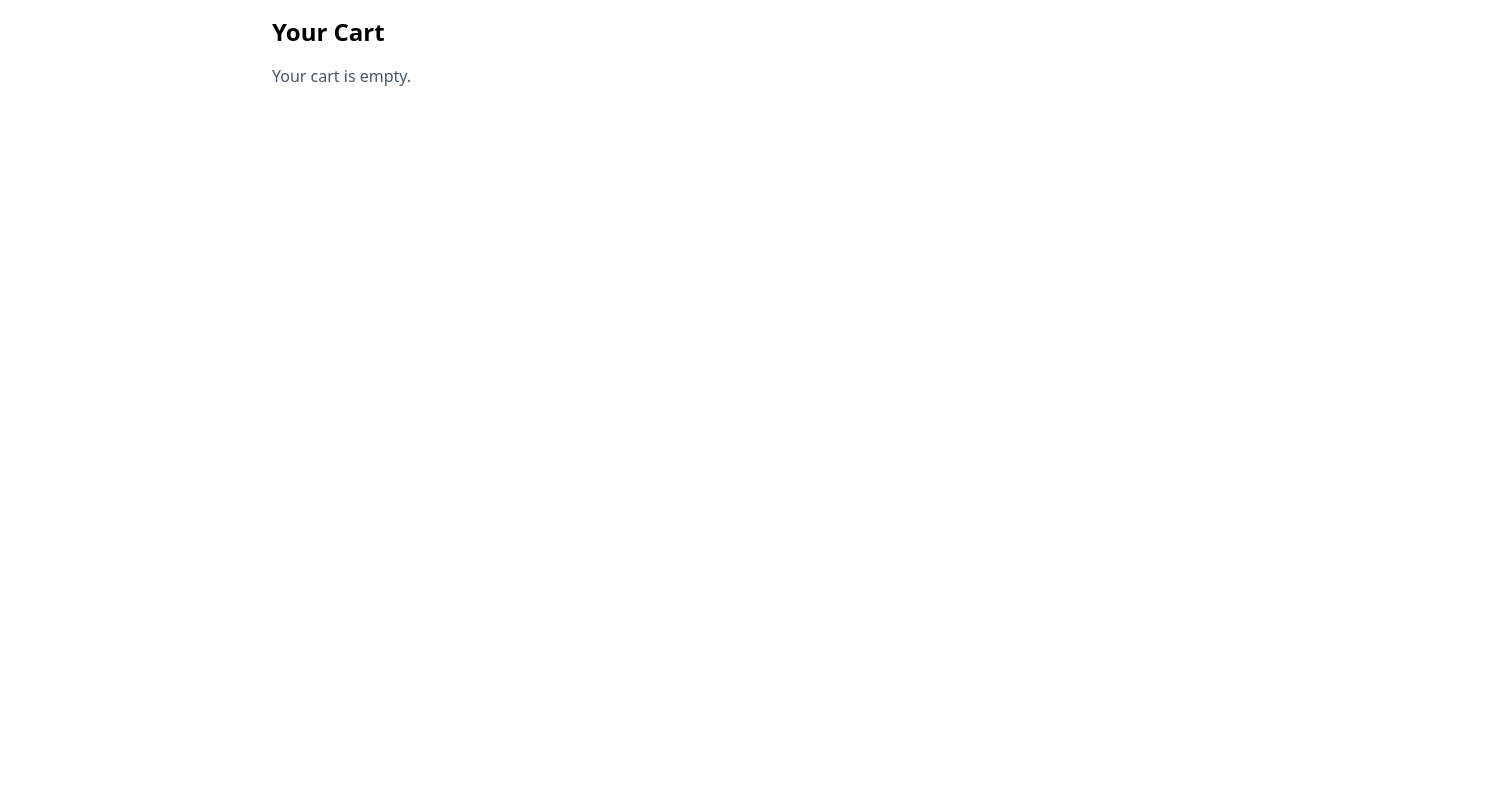
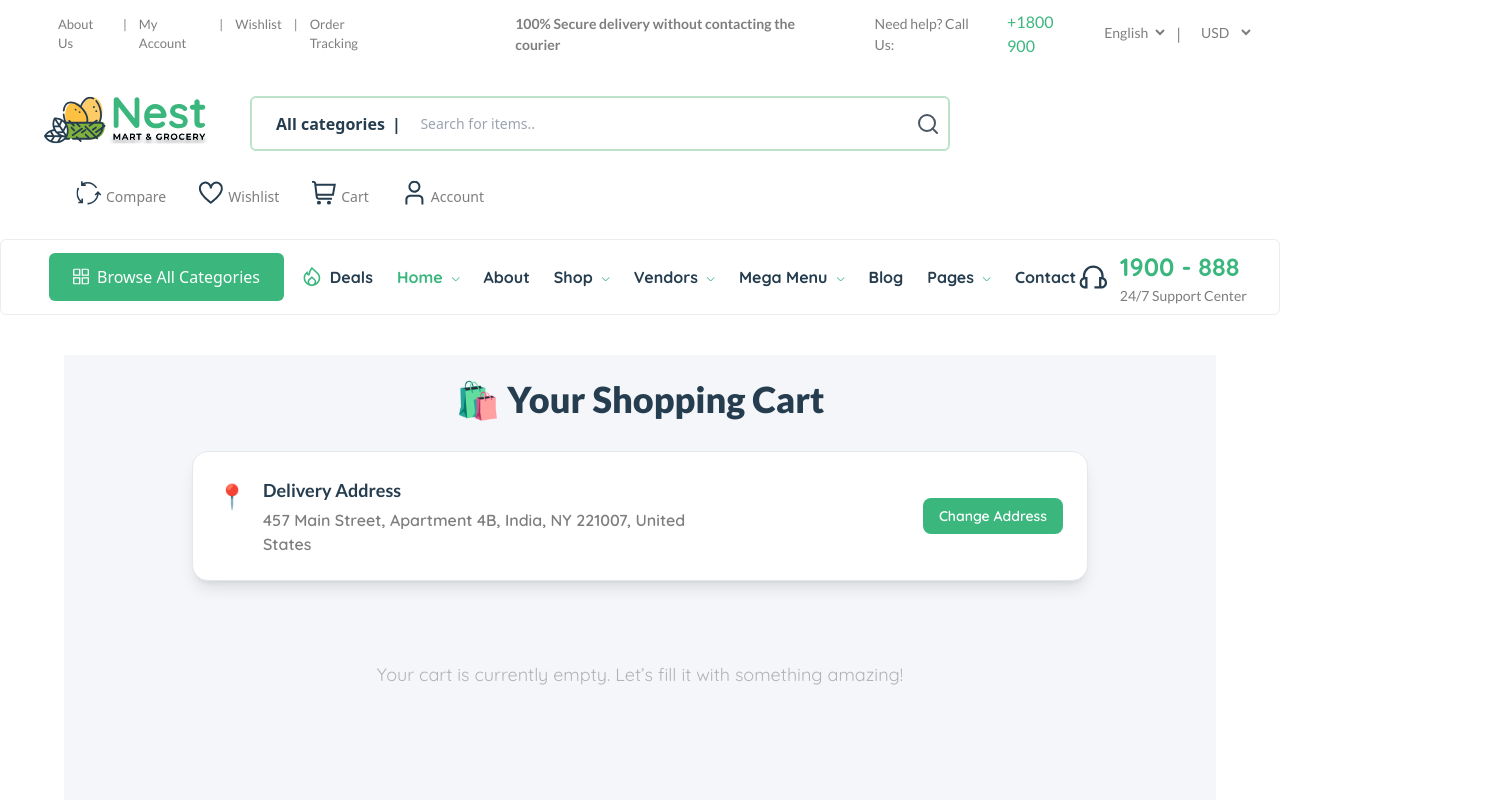
Before and after one commit to harshpratik2411/Nest, a React (Vite) app: page /cart in a window 1280 px wide. Shown: the top 800 px of the page, 1500 px wide, since content can reach past the window. Built offline with nearby package versions, Linux system fonts and the light colour scheme.

Commit message:
cart section completed

```diff
--- a/src/Pages/Cart/Cart.jsx
+++ b/src/Pages/Cart/Cart.jsx
@@ -1,8 +1,19 @@
-import React, { useContext } from "react";
-import { CartContext } from  '../../Context/CartContext'
+import React, { useContext, useEffect } from "react";
+import { CartContext } from "../../Context/CartContext";
+import AOS from "aos";
+import "aos/dist/aos.css";
+import Navbar from "../../Components/Navbar/Navbar";
+import TopNav1 from "../../Components/TopNav1/TopNav1";
+import TopNav2 from "../../Components/TopNav2/TopNav2";
+import Footer from "../../Components/Footer/Footer";
+import { IoTrashBinSharp } from "react-icons/io5";
 
 const Cart = () => {
-  const { cartItems, removeFromCart } = useContext(CartContext);
+  const { cartItems, removeFromCart, updateQuantity } = useContext(CartContext);
+
+  useEffect(() => {
+    AOS.init({ duration: 800, once: true });
+  }, []);
 
   const total = cartItems.reduce(
     (sum, item) => sum + item.price * item.quantity,
@@ -10,41 +21,156 @@ const Cart = () => {
   );
 
   return (
-    <div className="p-4 max-w-3xl mx-auto">
-      <h2 className="text-2xl font-bold mb-4">Your Cart</h2>
+    <>
+      <Navbar />
+      <TopNav2 />
+      <TopNav1 />
+      <div className="p-4 sm:p-6 max-w-6xl mt-10 mx-auto font-quicksand bg-custom-new-white-bgstoke min-h-screen">
+        <h2
+          className="text-2xl sm:text-4xl font-extrabold mb-6 sm:mb-8 text-custom-blue font-lato text-center"
+          data-aos="fade-down"
+        >
+          🛍️ Your Shopping Cart
+        </h2>
+
+        {/* Delivery Address Section */}
+        <div
+          className="bg-white rounded-2xl shadow-lg p-4 sm:p-6 mb-10 border border-gray-200 max-w-4xl mx-auto"
+          data-aos="fade-down"
+        >
+          <div className="flex flex-col sm:flex-row items-start sm:items-center justify-between gap-4">
+            <div className="flex items-start gap-4">
+              <div className="text-custom-blue text-xl sm:text-2xl mt-1">📍</div>
+              <div>
+                <h3 className="text-md sm:text-lg font-bold text-custom-blue font-lato mb-1">
+                  Delivery Address
+                </h3>
+                <p className="text-custom-new-gray font-quicksand font-semibold leading-relaxed max-w-md text-sm sm:text-base">
+                  457 Main Street, Apartment 4B, India, NY 221007, United States
+                </p>
+              </div>
+            </div>
+            <button className="bg-custom-green text-custom-white text-sm font-quicksand font-semibold px-4 py-2 rounded-lg hover:bg-green-600 transition duration-200">
+              Change Address
+            </button>
+          </div>
+        </div>
 
         {cartItems.length === 0 ? (
-        <p className="text-gray-600">Your cart is empty.</p>
+          <div className="text-center text-custom-text-lightgray mt-20 text-lg font-quicksand animate-pulse">
+            Your cart is currently empty. Let’s fill it with something amazing!
+          </div>
         ) : (
-        <div className="space-y-4">
-          {cartItems.map((item) => (
+          <div className="grid sm:grid-cols-3 gap-6 sm:gap-8">
+            <div
+              className="sm:col-span-2 space-y-6 bg-custom-white rounded-2xl shadow-lg p-4 sm:p-8 border border-custom-new-white-stroke"
+              data-aos="fade-up"
+            >
+              {cartItems.map((item, index) => (
                 <div
                   key={item.id}
-              className="flex justify-between items-center border-b pb-3"
+                  className="flex flex-col sm:flex-row justify-between items-start sm:items-center border-b border-custom-new-white-stroke pb-4 sm:pb-6 gap-4"
+                  data-aos="fade-up"
+                  data-aos-delay={index * 100}
                 >
-              <div className="flex items-center space-x-4">
-                <img src={item.image} alt={item.title} className="h-16 w-16 object-contain" />
-                <div>
-                  <h4 className="font-semibold">{item.title}</h4>
-                  <p className="text-sm text-gray-600">
+                  <div className="flex flex-col sm:flex-row items-start sm:items-center space-y-3 sm:space-y-0 sm:space-x-6 w-full">
+                    <img
+                      src={item.image}
+                      alt={item.title}
+                      className="h-20 w-20 sm:h-24 sm:w-24 object-contain border rounded-xl bg-custom-white-stroke shadow-sm"
+                    />
+                    <div className="flex-1">
+                      <h4 className="font-semibold text-lg sm:text-xl text-custom-blue font-lato">
+                        {item.title}
+                      </h4>
+                      <p className="text-sm text-custom-text-gray mt-1 font-quicksand">
                         ${item.price.toFixed(2)} × {item.quantity}
                       </p>
+                      <div className="flex space-x-2 mt-3">
+                        <button
+                          onClick={() => {
+                            if (item.quantity > 1) {
+                              updateQuantity(item.id, item.quantity - 1);
+                            } else {
+                              removeFromCart(item.id);
+                            }
+                          }}
+                          className="px-3 py-1 bg-custom-white-stroke text-custom-blue rounded hover:bg-custom-new-white transition"
+                        >
+                          -
+                        </button>
+                        <span className="px-4 py-1 border border-custom-white-stroke rounded bg-custom-white-fillstroke">
+                          {item.quantity}
+                        </span>
+                        <button
+                          onClick={() =>
+                            updateQuantity(item.id, item.quantity + 1)
+                          }
+                          className="px-3 py-1 bg-custom-white-stroke text-custom-blue rounded hover:bg-custom-new-white transition"
+                        >
+                          +
+                        </button>
+                      </div>
                     </div>
                   </div>
                   <button
                     onClick={() => removeFromCart(item.id)}
-                className="text-red-500 text-sm"
+                    className="text-red-500 hover:text-red-600 font-medium font-lato transition"
                   >
-                Remove
+                    <IoTrashBinSharp className="text-xl sm:text-2xl" />
                   </button>
                 </div>
               ))}
-          <div className="text-right pt-4">
-            <h3 className="text-xl font-bold">Total: ${total.toFixed(2)}</h3>
+            </div>
+
+            <div
+              className="bg-custom-white rounded-2xl shadow-lg p-4 sm:p-8 border border-custom-new-white-stroke sticky top-8"
+              data-aos="fade-left"
+            >
+              <div className="text-xl sm:text-2xl font-bold text-custom-blue font-lato mb-4 sm:mb-6 text-center">
+                Price Summary
+              </div>
+              <div className="space-y-3 text-custom-text-gray text-sm sm:text-base">
+                <div className="flex font-quicksand font-bold justify-between">
+                  <span>{cartItems.length} item(s)</span>
+                  <span>${total.toFixed(2)}</span>
+                </div>
+                <div>
+                  <input
+                    type="text"
+                    placeholder="Enter coupon code"
+                    className="border font-quicksand border-custom-white-stroke rounded-lg px-4 py-2 w-full mt-2"
+                  />
+                </div>
+                <div className="flex font-quicksand font-bold justify-between">
+                  <span>Coupon Discount</span>
+                  <span className="text-custom-green">- $2.50</span>
+                </div>
+                <div className="flex font-quicksand font-bold justify-between">
+                  <span>Delivery Charges</span>
+                  <span className="text-custom-green">Free</span>
+                </div>
+                <hr className="my-4 border-custom-white-stroke" />
+                <div className="flex justify-between text-base sm:text-lg font-semibold text-custom-blue">
+                  <span>Total</span>
+                  <span>${(total - 2.5).toFixed(2)}</span>
+                </div>
+              </div>
+              <button className="w-full mt-6 py-3 bg-custom-green hover:bg-green-600 text-white text-lg font-semibold rounded-xl transition duration-300">
+                Place Order
+              </button>
+              <p className="mt-4 text-xs sm:text-sm text-custom-green font-quicksand font-semibold text-center">
+                Need help?{" "}
+                <span className="text-custom-blue ml-2 font-quicksand font-semibold cursor-pointer hover:underline">
+                  Contact Support
+                </span>
+              </p>
             </div>
           </div>
         )}
       </div>
+      <Footer />
+    </>
   );
 };
 
```
Also changed, not shown: 1 other file (tests, documents, lock files or other folders). Lines whose indentation alone changed are shown as unchanged.
